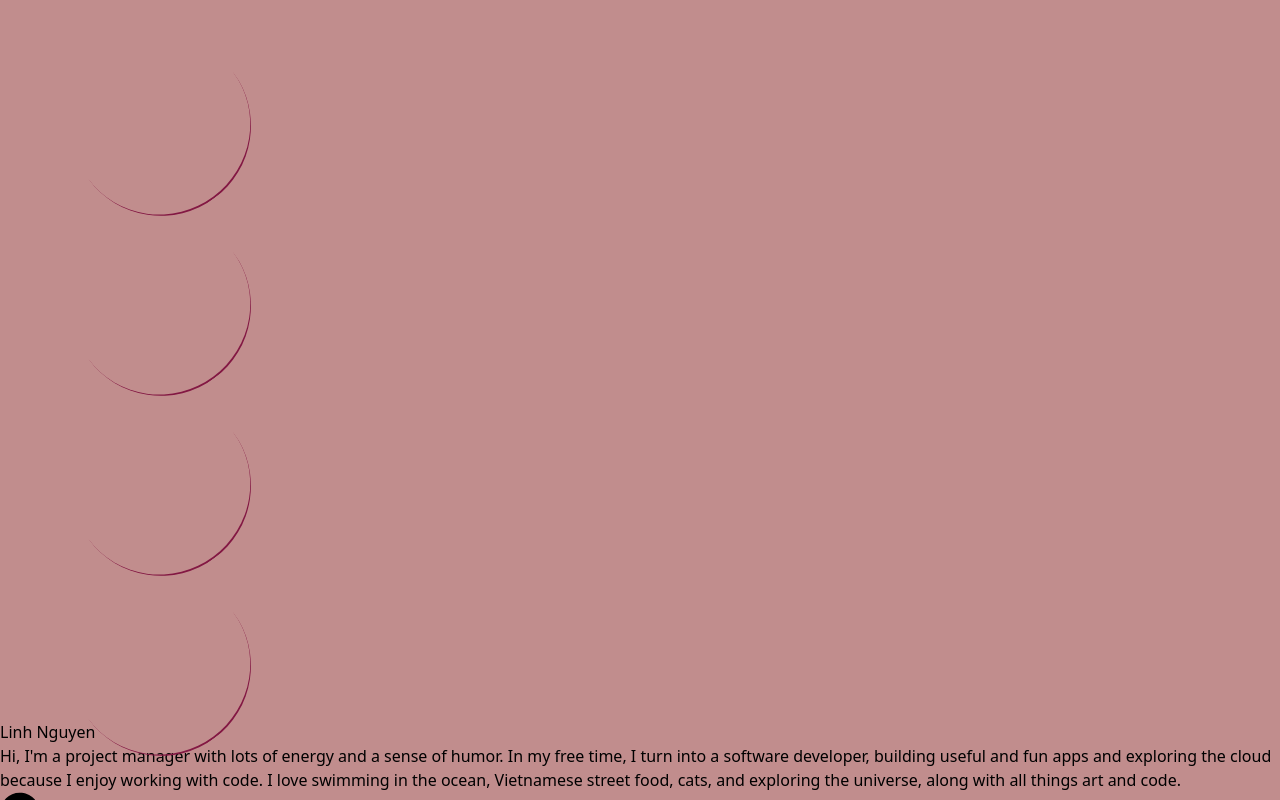
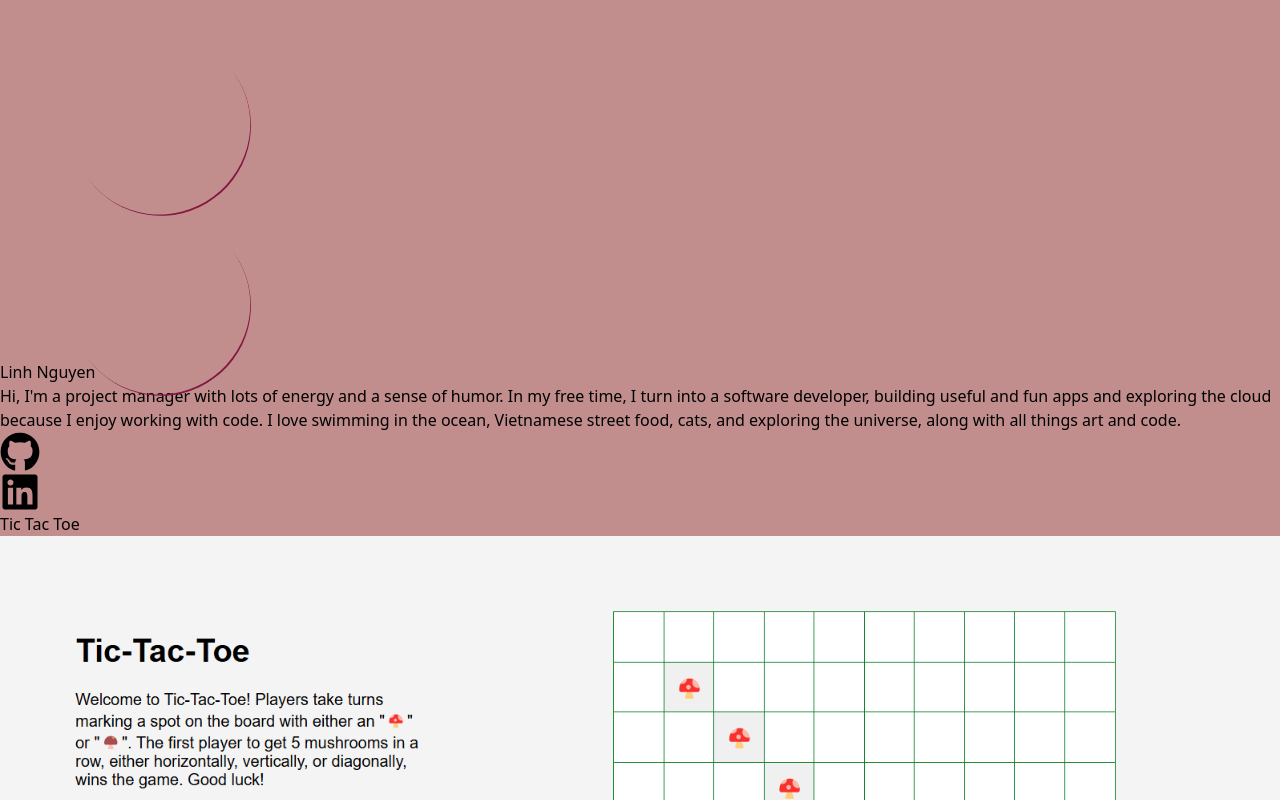
Before and after one commit to jakuzzibubbles/portfolio-white, a React (Vite) app: page / in a window 1280 px wide. Shown: the top 800 px of the page. Built offline with nearby package versions, Linux system fonts and the light colour scheme.

Commit message:
ui-circle

```diff
--- a/src/App.jsx
+++ b/src/App.jsx
@@ -5,10 +5,11 @@ import Projects from "./Projects";
 const App = () => {
   return (
     <div className="bg-gray-100 min-h-screen relative">
-      <div className="ui-circle absolute top-0 left-0 opacity-20 animate-pulse"></div>
-      <div className="ui-circle absolute top-20 right-20 opacity-20 animate-pulse"></div>
-      <div className="ui-circle absolute left-10 opacity-20 animate-pulse"></div>
-      <div className="ui-circle absolute right-5 opacity-20 animate-pulse"></div>
+      <div className="ui-circle absolute top-16 left-13 opacity-20 animate-pulse"></div>
+      <div className="ui-circle absolute left-5 opacity-20 animate-pulse"></div>
+
+
+
       <Hero />
       <Projects />
       <footer className="text-black text-center py-4 mt-8">
```
